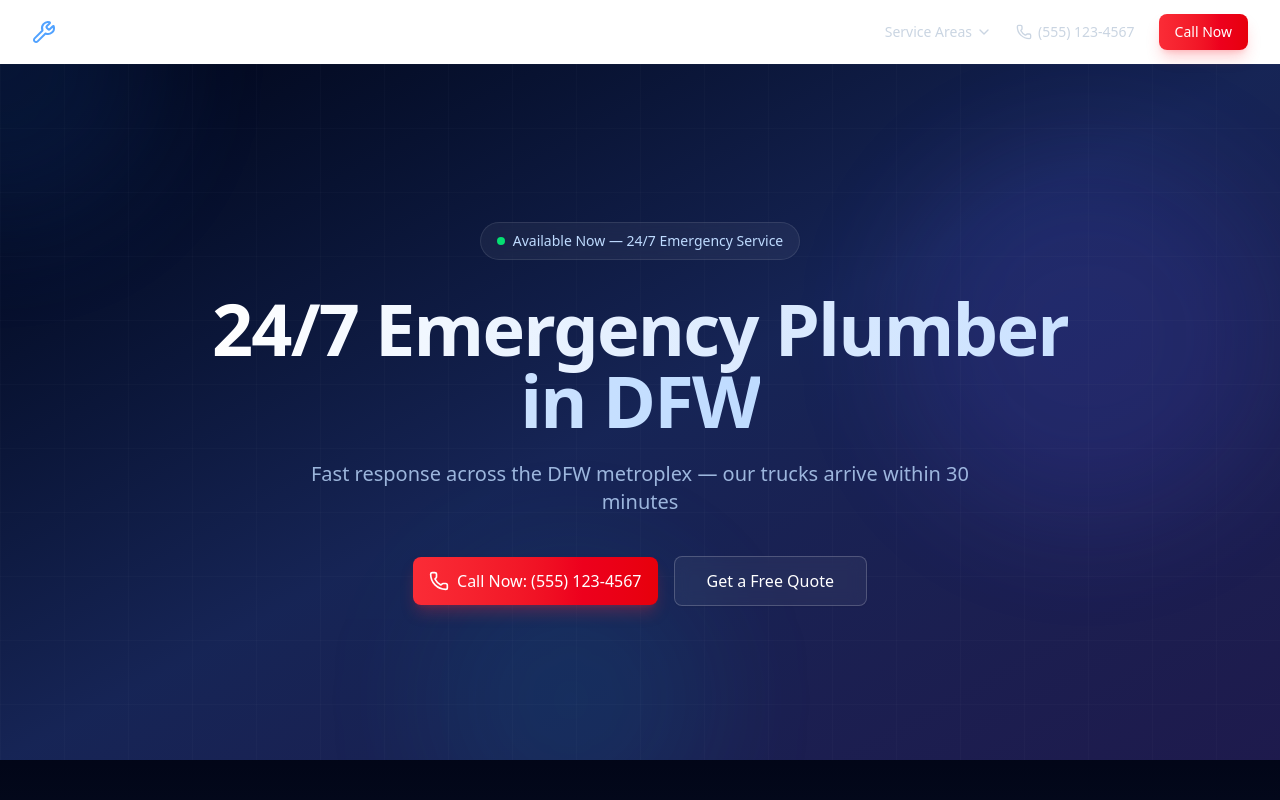
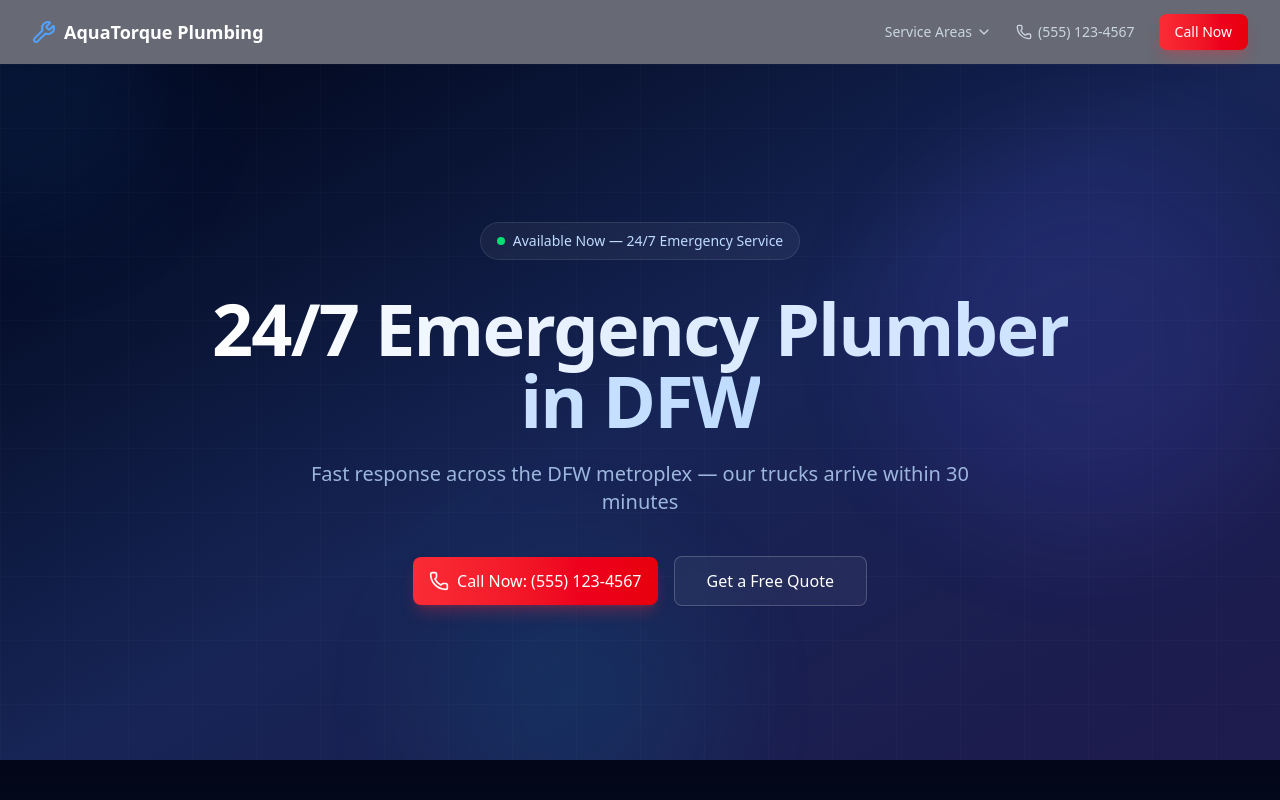
Before and after one commit to quantumsyphr/dfw-emergency-plumbing, a Next.js app: page / in a window 1280 px wide. Shown: the top 800 px of the page. Built offline with nearby package versions, Linux system fonts and the light colour scheme.

Commit message:
Fix header visibility at top: use semi-transparent dark bg instead of fully transparent

```diff
--- a/src/components/sticky-header.tsx
+++ b/src/components/sticky-header.tsx
@@ -25,7 +25,7 @@ export function StickyHeader() {
         "fixed top-0 left-0 right-0 z-50 transition-all duration-500",
         isScrolled
           ? "bg-slate-950/80 backdrop-blur-xl border-b border-white/10 shadow-lg shadow-black/10"
-          : "bg-transparent"
+          : "bg-slate-950/60 backdrop-blur-sm"
       )}
     >
       <div className="mx-auto max-w-7xl px-4 sm:px-6 lg:px-8">
```
